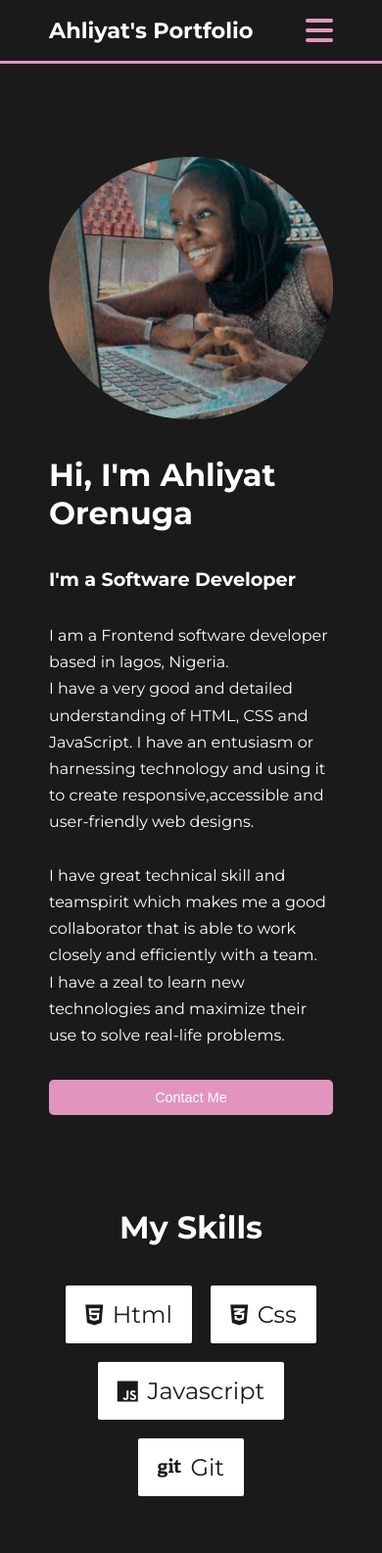
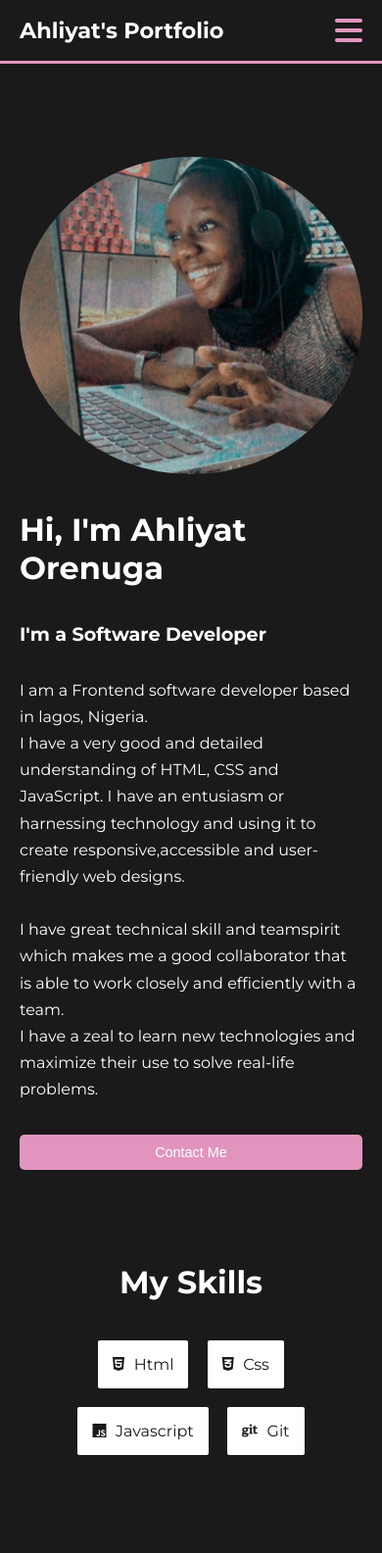
Before and after one commit to Ahliyat/ahliyat-portfolio, a plain HTML site: page index.html in a window 390 px wide. Shown: the top 1585 px of the page at 98% size. Drawn offline with Linux system fonts and the light colour scheme.

Commit message:
fixed responsiveness

```diff
--- a/style.css
+++ b/style.css
@@ -21,7 +21,7 @@ img {
 button {
   max-width: fit-content;
   padding: 15px 25px;
-  background-color:  rgb(225, 149, 190);
+  background-color: rgb(225, 149, 190);
   color: #fff;
   font-size: 1.1rem;
   border: none;
@@ -40,7 +40,7 @@ header {
 nav {
   display: flex;
   justify-content: space-between;
-  padding: 15px 50px;
+  padding: 15px 40px;
   align-items: center;
 }
 nav h3 {
@@ -70,7 +70,7 @@ nav h3 {
 
 /* hero section */
 .hero-container {
-  padding: 15px 50px;
+  padding: 15px 40px;
   display: flex;
   gap: 2rem;
   margin: 80px 0;
@@ -103,7 +103,7 @@ nav h3 {
 /* skills section  */
 
 .skill-container {
-  padding: 15px, 50px;
+  padding: 15px, 40px;
 }
 .skill-title {
   text-align: center;
@@ -132,8 +132,7 @@ nav h3 {
 
 /* Project section */
 .project-container {
-
-  padding: 15px 50px;
+  padding: 15px 40px;
 }
 .project-container h2 {
   text-align: center;
@@ -153,12 +152,10 @@ max-width: max-content;
   margin-top: 2rem;
   margin-bottom: 5rem;
   max-width: max-content;
-
 }
-.project-content{
+.project-content {
   max-width: 30%;
 }
-
 
 .project img {
   width: 100%;
@@ -198,7 +195,7 @@ footer {
     flex-direction: column-reverse;
     justify-content: center;
     align-items: center;
-    padding: 15px, 50px;
+    padding: 15px, 40px;
   }
   .hero-title {
     font-size: 40px;
@@ -217,7 +214,7 @@ footer {
   .intro {
     max-width: 800px;
   }
-  .project-content{
+  .project-content {
     max-width: 45%;
   }
 }
@@ -230,9 +227,6 @@ footer {
   }
 }
 @media (max-width: 860px) {
-   .skill-container{
-   padding: 15px, 40px;
-  }
   .skills {
     justify-content: center;
     gap: 5.5rem;
@@ -290,9 +284,7 @@ footer {
     align-items: center;
     gap: 4rem;
   }
-  .skill-container {
-    padding: 15px, 30px;
-  }
+
 }
 @media (max-width: 680px) {
   .hero-title {
@@ -304,13 +296,12 @@ footer {
   .skills {
     gap: 3rem;
   }
-
 }
 @media (max-width: 650px) {
   .skills {
     gap: 2.5rem;
   }
-  .project-content{
+  .project-content {
     max-width: 90%;
   }
   .footer-items {
@@ -344,6 +335,18 @@ footer {
   .intro {
     max-width: 450px;
   }
+  nav {
+    padding: 15px 20px;
+  }
+  .hero-container {
+    padding: 15px 20px;
+  }
+  .skill-container {
+  padding: 15px, 20px;
+}
+.project-container {
+  padding: 15px 20px;
+}
 }
 @media (max-width: 400px) {
   .intro {
@@ -361,7 +364,8 @@ footer {
     padding: 10px 10px;
   }
   .skill {
-    font-size: 1.5rem;
+    font-size: 1rem;
+    padding: 15px;
   }
   .project-container h2 {
     font-size: 1.5rem;
```
Lines whose indentation alone changed are shown as unchanged.
